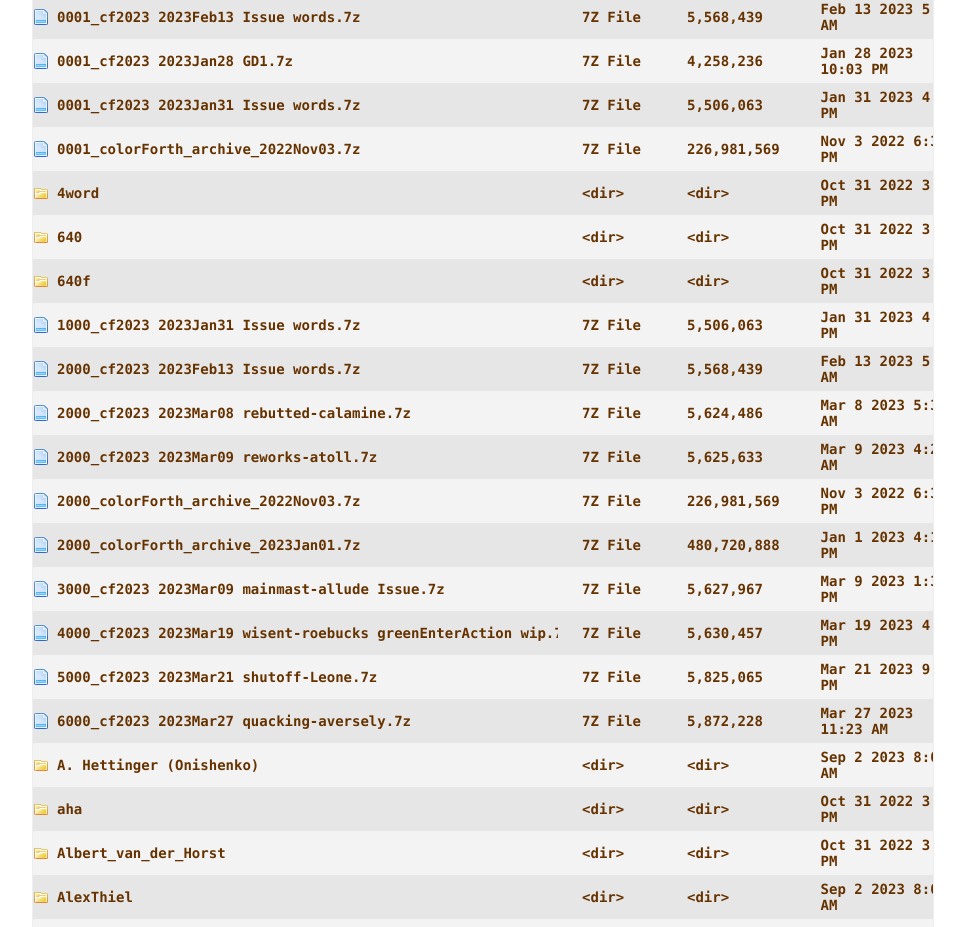
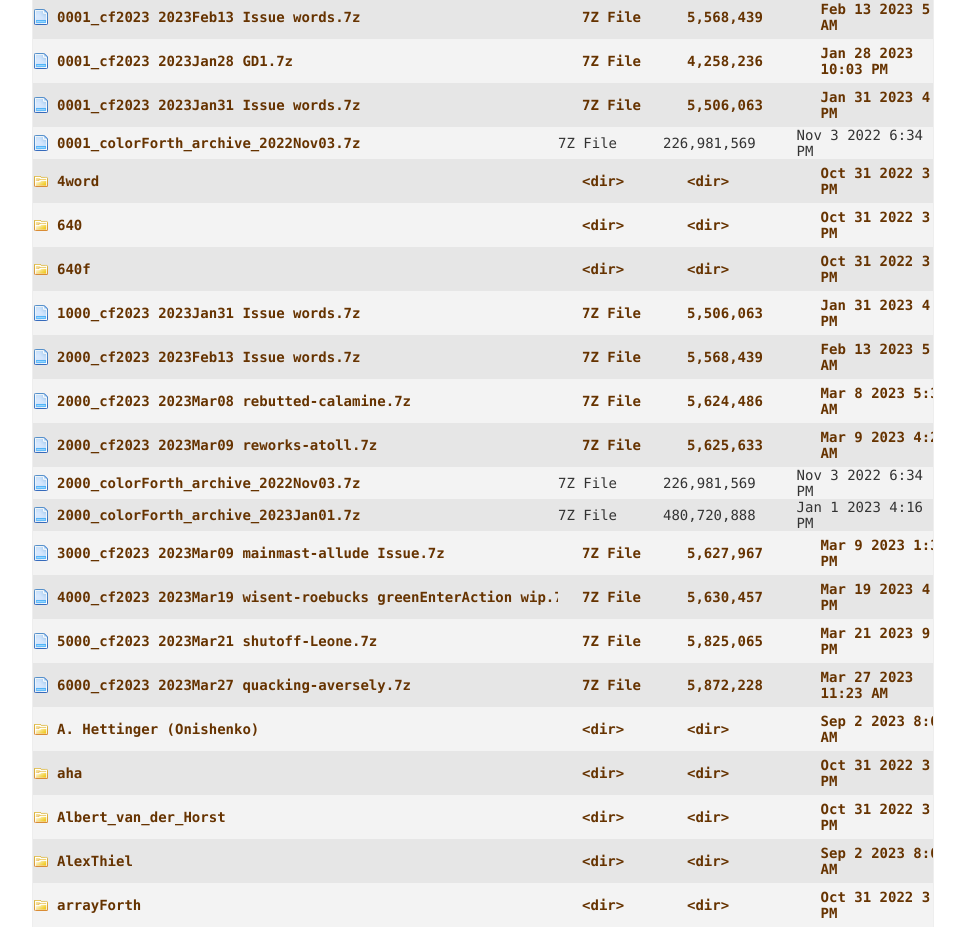
Before and after one commit to adumont/mirrors, a plain HTML site: page www.inventio.co.uk/colorForth_archive.html in a window 1280 px wide. Shown: the part 1115-2042 px from the top of the page, without its empty margins (157-1122 px from the left). Drawn offline with Linux system fonts and the light colour scheme.

Commit message:
Fix links to big files

```diff
--- a/www.inventio.co.uk/colorForth_archive.html
+++ b/www.inventio.co.uk/colorForth_archive.html
@@ -224,10 +224,10 @@ table tr.dir td:first-of-type a
                             <td><a href='colorForth_archive/0_cf2023_latest.html'>Aug 19 2023 10:59 AM</a></td>
                         </tr>
                             <tr class='file'>
-                            <td><a href='colorForth_archive/0_colorForth_2023Sep02_full_archive.7z'>0_colorForth_2023Sep02_full_archive.7z</a></td>
-                            <td><a href='colorForth_archive/0_colorForth_2023Sep02_full_archive.7z'>7Z File</a></td>
-                            <td><a href='colorForth_archive/0_colorForth_2023Sep02_full_archive.7z'>1,615,606,761</a></td>
-                            <td><a href='colorForth_archive/0_colorForth_2023Sep02_full_archive.7z'>Sep 2 2023 4:32 AM</a></td>
+                            <td><a href='https://mega.nz/file/8lFzCToL#uDUFxeiV0meGtePISdYGm3Ku99YlCF7NGCfPnGNpdNI'>0_colorForth_2023Sep02_full_archive.7z</a></td>
+                            <td><a href='https://mega.nz/file/8lFzCToL#uDUFxeiV0meGtePISdYGm3Ku99YlCF7NGCfPnGNpdNI'>7Z File</a></td>
+                            <td><a href='https://mega.nz/file/8lFzCToL#uDUFxeiV0meGtePISdYGm3Ku99YlCF7NGCfPnGNpdNI'>1,615,606,761</a></td>
+                            <td><a href='https://mega.nz/file/8lFzCToL#uDUFxeiV0meGtePISdYGm3Ku99YlCF7NGCfPnGNpdNI'>Sep 2 2023 4:32 AM</a></td>
                         </tr>
                             <tr class='file'>
                             <td><a href='colorForth_archive/0__000000_cf2023_dev&#32;2023Aug16zzz&#32;VGD1&#32;working.7z'>0__000000_cf2023_dev 2023Aug16zzz VGD1 working.7z</a></td>
@@ -315,9 +315,9 @@ table tr.dir td:first-of-type a
                         </tr>
                             <tr class='file'>
                             <td><a href='https://mega.nz/file/gkVDyLAR#AuYcHrfItqFQdBgEq_LY2CyTprMs-i3O1q4BVtzSVvE'>0001_colorForth_archive_2022Nov03.7z</a></td>
-                            <td><a href='colorForth_archive/0001_colorForth_archive_2022Nov03.7z'>7Z File</a></td>
-                            <td><a href='colorForth_archive/0001_colorForth_archive_2022Nov03.7z'>226,981,569</a></td>
-                            <td><a href='colorForth_archive/0001_colorForth_archive_2022Nov03.7z'>Nov 3 2022 6:34 PM</a></td>
+                            <td>7Z File</td>
+                            <td>226,981,569</td>
+                            <td>Nov 3 2022 6:34 PM</td>
                         </tr>
                             <tr class='dir'>
                             <td><a href='colorForth_archive/4word.html'>4word</a></td>
@@ -363,15 +363,15 @@ table tr.dir td:first-of-type a
                         </tr>
                             <tr class='file'>
                             <td><a href='https://mega.nz/file/d40HlLrb#yFOuJOUWOVv9OoQujqoYqGUxXARcosIfgp9XgFu75FQ'>2000_colorForth_archive_2022Nov03.7z</a></td>
-                            <td><a href='colorForth_archive/2000_colorForth_archive_2022Nov03.7z'>7Z File</a></td>
-                            <td><a href='colorForth_archive/2000_colorForth_archive_2022Nov03.7z'>226,981,569</a></td>
-                            <td><a href='colorForth_archive/2000_colorForth_archive_2022Nov03.7z'>Nov 3 2022 6:34 PM</a></td>
+                            <td>7Z File</td>
+                            <td>226,981,569</td>
+                            <td>Nov 3 2022 6:34 PM</td>
                         </tr>
                             <tr class='file'>
                             <td><a href='https://mega.nz/file/p8dnXZIC#bnO_yYzZtkxcRAPvrXbgk2nqhuiPK6JnZ4R98FCNtqw'>2000_colorForth_archive_2023Jan01.7z</a></td>
-                            <td><a href='colorForth_archive/2000_colorForth_archive_2023Jan01.7z'>7Z File</a></td>
-                            <td><a href='colorForth_archive/2000_colorForth_archive_2023Jan01.7z'>480,720,888</a></td>
-                            <td><a href='colorForth_archive/2000_colorForth_archive_2023Jan01.7z'>Jan 1 2023 4:16 PM</a></td>
+                            <td>7Z File</td>
+                            <td>480,720,888</td>
+                            <td>Jan 1 2023 4:16 PM</td>
                         </tr>
                             <tr class='file'>
                             <td><a href='colorForth_archive/3000_cf2023&#32;2023Mar09&#32;mainmast-allude&#32;Issue.7z'>3000_cf2023 2023Mar09 mainmast-allude Issue.7z</a></td>
```
